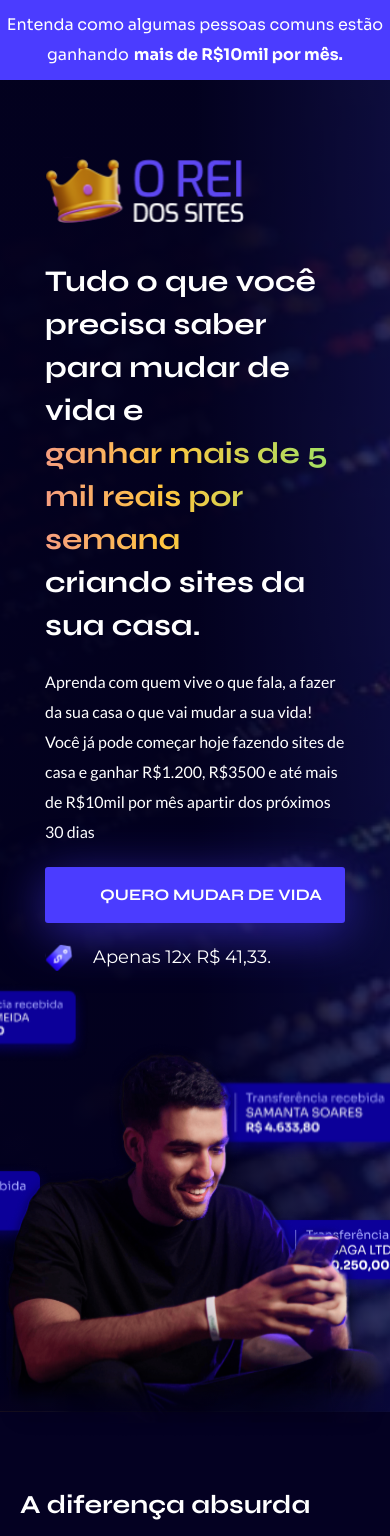
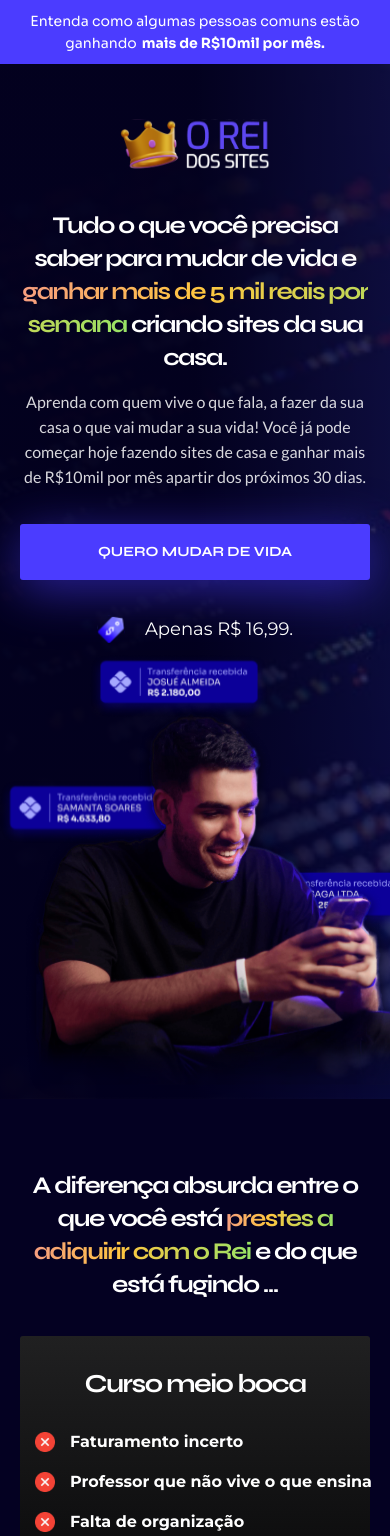
Before and after one commit to CaikeM10/Landing-Page-Mentoria, a Next.js app: page / in a window 390 px wide. Shown: the top 1536 px of the page. Built offline with nearby package versions, Linux system fonts and the light colour scheme.

Commit message:
landing page

```diff
--- a/src/components/Header/styles.module.scss
+++ b/src/components/Header/styles.module.scss
@@ -16,8 +16,8 @@
         font-weight: 400;
         line-height: 35.2px;
         @media screen and (max-width: 768px) {
-      font-size: 16px;
-      line-height: 30.2px;
+            font-size: 14px;
+            line-height: 22.2px;
         }
         strong {
             padding-left: 5px;
--- a/src/components/SectionOne/index.tsx
+++ b/src/components/SectionOne/index.tsx
@@ -1,4 +1,4 @@
-import styles from "./styles.module.scss";
+import styles from './styles.module.scss';
 
 const SectionOne = () => {
     return (
@@ -8,24 +8,24 @@ const SectionOne = () => {
                     <div className={styles.leftside}>
                         <img className={styles.logo} src="/logo.svg" />
                         <h1>
-              Tudo o que você precisa saber para mudar de vida e
+                            Tudo o que você precisa saber para mudar de vida e{' '}
                             <span className={styles.auroraSpan}>
                                 ganhar mais de 5 mil reais por semana
-              </span>{" "}
+                            </span>{' '}
                             criando sites da sua casa.
                         </h1>
                         <h5>
-              Aprenda com quem vive o que fala, a fazer da sua casa o que vai
-              mudar a sua vida! Você já pode começar hoje fazendo sites de casa
-              e ganhar R$1.200, R$3500 e até mais de R$10mil por mês apartir dos
-              próximos 30 dias
+                            Aprenda com quem vive o que fala, a fazer da sua
+                            casa o que vai mudar a sua vida! Você já pode
+                            começar hoje fazendo sites de casa e ganhar mais de
+                            R$10mil por mês apartir dos próximos 30 dias.
                         </h5>
                         <button>
                             <p>QUERO MUDAR DE VIDA</p>
                         </button>
                         <div className={styles.discount}>
                             <img src="/discountTag.svg" />
-              <p>Apenas 12x R$ 41,33.</p>
+                            <p>Apenas R$ 16,99.</p>
                         </div>
                     </div>
                     <div className={styles.rightside}>
--- a/src/components/SectionOne/styles.module.scss
+++ b/src/components/SectionOne/styles.module.scss
@@ -4,7 +4,7 @@
             rgba(2, 0, 30, 0.979) 50%,
             rgba(2, 0, 60, 0.8) 100%
         ),
-    url("/code.webp"),
+        url('/code.webp'),
         linear-gradient(180deg, rgba(2, 0, 30, 0.8) 0%, #0a004d 100%);
 
     background-repeat: no-repeat;
@@ -17,25 +17,33 @@
     gap: 200px;
     max-width: 1440px;
     padding-inline: 170px;
-  padding-block: 60px;
+    padding-block: 120px;
+    align-items: center;
     margin: 0 auto;
     @media screen and (max-width: 768px) {
-    padding-inline: 45px;
+        padding-inline: 20px;
         flex-direction: column;
         gap: 10px;
+        padding-top: 30px;
+        padding-bottom: 0px;
     }
 }
 
 .leftside {
     display: flex;
     flex-direction: column;
-  gap: 20px;
+    gap: 30px;
     @media screen and (max-width: 768px) {
         z-index: 10;
+        align-items: center;
+        gap: 15px;
     }
     img {
         width: 200px;
         height: 100px;
+        @media screen and (max-width: 768px) {
+            width: 150px;
+        }
     }
     h1 {
         color: #fff;
@@ -43,21 +51,26 @@
         font-size: 36px;
         font-style: normal;
         font-weight: 600;
-    line-height: 43px;
-    white-space: normal;
+        line-height: 48px;
+        text-overflow: ellipsis;
         @media screen and (max-width: 768px) {
-      font-size: 30px;
+            font-size: 24px;
+            text-align: center;
+            line-height: 33px;
+            letter-spacing: -1.5px;
         }
     }
     h5 {
-    color: #fff;
+        color: #ffffffd8;
         font-family: Lato;
         font-size: 20px;
         font-style: normal;
         font-weight: 400;
-    line-height: 30px;
+        line-height: 33px;
         @media screen and (max-width: 768px) {
             font-size: 16px;
+            text-align: center;
+            line-height: 25px;
         }
     }
     button {
@@ -67,10 +80,13 @@
         padding-inline: 140px;
         padding-block: 20px;
         border: none;
+        margin-top: 10px;
         cursor: pointer;
         @media screen and (max-width: 768px) {
             white-space: nowrap;
             padding-inline: 55px;
+            width: 100%;
+            margin-block: 20px;
         }
         p {
             color: #fff;
@@ -80,6 +96,10 @@
             font-style: normal;
             font-weight: 600;
             line-height: 16px;
+
+            @media only screen and (max-width: 768px) {
+                font-size: 14px;
+            }
         }
     }
 }
@@ -106,6 +126,8 @@
     display: flex;
     justify-content: center;
     height: 100%;
+    margin-right: -40px;
+    margin-left: 40px;
 
     .backgroundImages {
         position: relative;
@@ -123,18 +145,41 @@
         img:nth-child(1) {
             animation-name: float1;
             left: -60%;
+
+            @media only screen and (max-width: 768px) {
+                left: 80%;
+                width: 180px;
+                object-fit: cover;
+                width: 180px;
+                object-fit: cover;
+            }
         }
         img:nth-child(2) {
             animation-name: float2;
             left: 40%;
+            @media only screen and (max-width: 768px) {
+                width: 180px;
+                left: 30%;
+                object-fit: cover;
+                margin-top: 50px;
+            }
         }
         img:nth-child(3) {
             animation-name: float3;
             right: 80%;
+            @media only screen and (max-width: 768px) {
+                width: 180px;
+                object-fit: cover;
+            }
         }
         img:nth-child(4) {
             animation-name: float4;
-      right: -60%;
+            right: -80%;
+            @media only screen and (max-width: 768px) {
+                right: -160%;
+                width: 180px;
+                object-fit: cover;
+            }
         }
     }
 
@@ -144,6 +189,9 @@
         @media screen and (max-width: 768px) {
             width: 400px;
             transform: translateY(50px);
+            transform: translateX(-25%);
+            position: relative;
+            margin-top: 40px;
         }
     }
 }
@@ -190,6 +238,7 @@
 
 .auroraSpan {
     position: relative;
+    display: inline;
     background: linear-gradient(
         270deg,
         #00c2ff,
@@ -201,10 +250,9 @@
     );
     background-size: 600% auto;
     color: transparent;
-  -webkit-text-fill-color: transparent; // Necessary for WebKit browsers
+    -webkit-text-fill-color: transparent;
     background-clip: text;
-  -webkit-background-clip: text; // Necessary for WebKit browsers
-  display: inline-block;
+    -webkit-background-clip: text;
     animation: shift 5s linear infinite;
 }
 
--- a/src/components/SectionTwo/index.tsx
+++ b/src/components/SectionTwo/index.tsx
@@ -1,4 +1,4 @@
-import styles from "./style.module.scss";
+import styles from './style.module.scss';
 
 const SectionTwo = () => {
     return (
@@ -7,10 +7,10 @@ const SectionTwo = () => {
                 <div className={styles.content}>
                     <div className={styles.top}>
                         <h2>
-              A diferença absurda entre o que você está <span>prestes a</span>
-            </h2>
-            <h2>
-              <span>adiquirir com o Rei</span> e do que está fugindo ...
+                            A diferença absurda entre o que você está{' '}
+                            <span>prestes a </span>
+                            <span>adiquirir com o Rei</span> e do que está
+                            fugindo ...
                         </h2>
                     </div>
                     <div className={styles.bottom}>
@@ -67,6 +67,10 @@ const SectionTwo = () => {
                             </div>
                             <div className={styles.pros}>
                                 <img src="correct.svg" />
+                                <p>Dicas exclusivas</p>
+                            </div>
+                            <div className={styles.pros}>
+                                <img src="correct.svg" />
                                 <p>Suporte exclusivo do rei</p>
                             </div>
                             <div className={styles.logo}>
--- a/src/components/SectionTwo/style.module.scss
+++ b/src/components/SectionTwo/style.module.scss
@@ -30,13 +30,30 @@
         font-weight: 600;
         line-height: 51.2px;
         @media screen and (max-width: 768px) {
-      font-size: 26px;
-      text-align: left;
-      line-height: 45.2px;
+            font-size: 24px;
+            text-align: center;
+            line-height: 33px;
+            letter-spacing: -1.5px;
         }
     }
     span {
-    color: #4b3cff;
+        position: relative;
+        display: inline;
+        background: linear-gradient(
+            270deg,
+            #00c2ff,
+            #33ff8c,
+            #ffc640,
+            #e54cff,
+            #00c2ff,
+            #33ff8c
+        );
+        background-size: 600% auto;
+        color: transparent;
+        -webkit-text-fill-color: transparent;
+        background-clip: text;
+        -webkit-background-clip: text;
+        animation: shift 5s linear infinite;
     }
 }
 
@@ -60,15 +77,18 @@
     gap: 30px;
     @media screen and (max-width: 768px) {
         padding-inline: 15px;
+        gap: 20px;
     }
 }
 
 .leftbox {
+    border-radius: 3px;
     background: linear-gradient(0deg, #000001, #202021);
 }
 
 .rightbox {
     background: linear-gradient(0deg, #050324, #4939fb);
+    border-radius: 3px;
 }
 
 .title {
@@ -83,6 +103,10 @@
         font-style: normal;
         font-weight: 600;
         line-height: 16px;
+
+        @media screen and (max-width: 768px) {
+            letter-spacing: -1.5px;
+        }
     }
 }
 
@@ -102,6 +126,14 @@
         @media screen and (max-width: 768px) {
             font-family: 12px;
             white-space: nowrap;
+            // letter-spacing: -1.5px;
+        }
+    }
+
+    img {
+        @media screen and (max-width: 768px) {
+            width: 20px;
+            object-fit: cover;
         }
     }
 }
@@ -119,6 +151,7 @@
         cursor: pointer;
         @media screen and (max-width: 768px) {
             padding-inline: 46px;
+            width: 100%;
         }
     }
     p {
@@ -129,5 +162,24 @@
         font-style: normal;
         font-weight: 600;
         line-height: 16px;
+
+        @media screen and (max-width: 768px) {
+            font-size: 14px;
         }
     }
+}
+
+.logo {
+    @media screen and (max-width: 768px) {
+        display: none;
+    }
+}
+
+@keyframes shift {
+    0% {
+        background-position: 100% 50%;
+    }
+    100% {
+        background-position: 0% 50%;
+    }
+}
```
Lines whose indentation alone changed are shown as unchanged.
